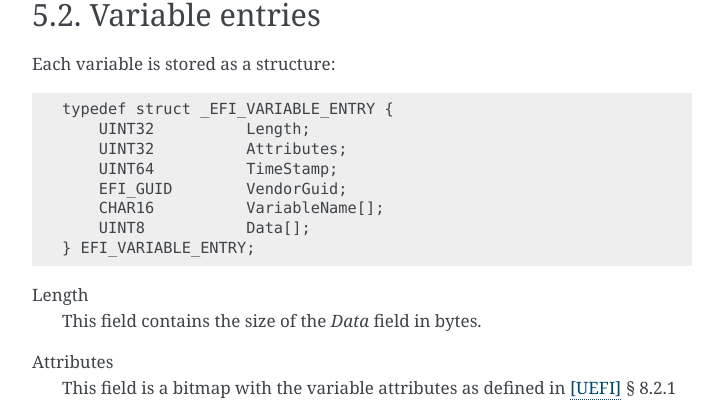
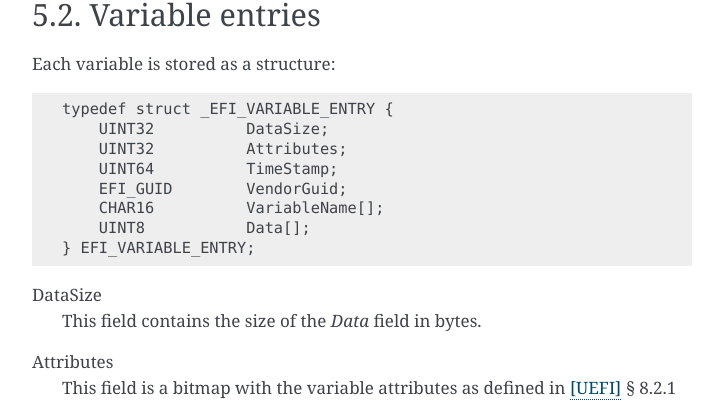
Before and after one commit to ARM-software/ebbr, a Sphinx documentation site: the page built from source/chapter5-variable-storage.rst, in a window 1280 px wide. Shown: the part 1450-1852 px from the top of the page, without its empty margins (388-1111 px from the left). Built offline with Sphinx 7.4.7, drawn with Linux system fonts in a browser that asks for light colours.

Commit message:
Chapter 5: rename Length to DataSize
Use DataSize instead of Length to indicate the size of the field Data.
This aligns better with the naming in the UEFI specification.

Signed-off-by: Heinrich Schuchardt <heinrich.schuchardt@canonical.com>

```diff
--- a/source/chapter5-variable-storage.rst
+++ b/source/chapter5-variable-storage.rst
@@ -68,7 +68,7 @@ Variable entries
 Each variable is stored as a structure::
 
     typedef struct _EFI_VARIABLE_ENTRY {
-        UINT32          Length;
+        UINT32          DataSize;
         UINT32          Attributes;
         UINT64          TimeStamp;
         EFI_GUID        VendorGuid;
@@ -76,7 +76,7 @@ Each variable is stored as a structure::
         UINT8           Data[];
     } EFI_VARIABLE_ENTRY;
 
-Length
+DataSize
     This field contains the size of the *Data* field in bytes.
 
 Attributes
```
